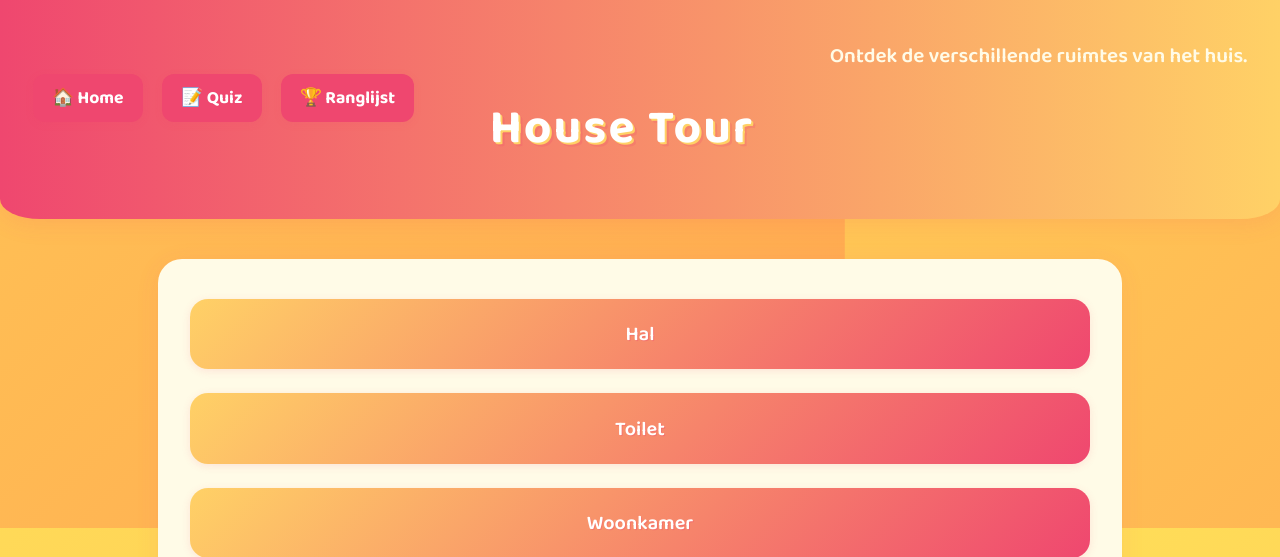
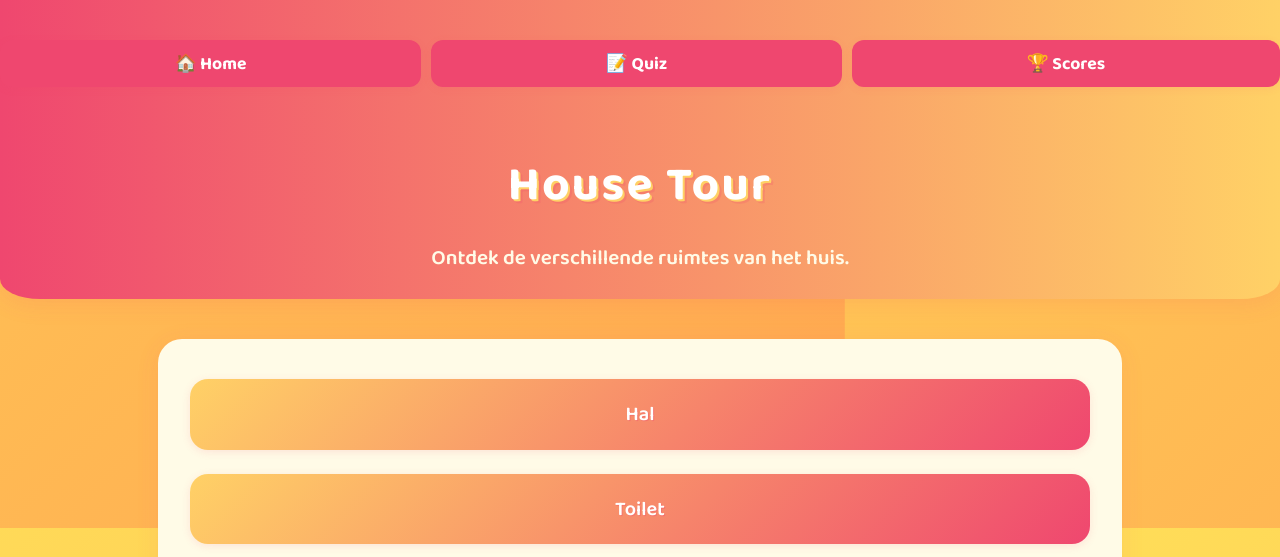
Before and after one commit to stevendejongnl/housetour, a Flask app: page / in a window 1280 px wide. Shown: the top 557 px of the page. Run offline with Flask 3, Linux system fonts and the light colour scheme.

Commit message:
Refactor header structure by removing unnecessary wrapper and simplifying link layout

```diff
--- a/backend/static/style.css
+++ b/backend/static/style.css
@@ -133,15 +133,6 @@ body {
     position: relative;
 }
 
-.header-links {
-    display: flex;
-    gap: 1.2rem;
-    justify-content: center;
-    align-items: center;
-    margin-bottom: 1.2rem;
-    flex-wrap: wrap;
-}
-
 .header-link {
     left: 2rem;
     top: 2rem;
--- a/backend/templates/base.html
+++ b/backend/templates/base.html
@@ -13,13 +13,11 @@
 
 <body>
     <div class="header">
-        <div class="header-links">
-            <a href="/" class="header-link">&#127968; Home</a>
-            <a href="{{ url_for('quiz.start_quiz') }}" class="header-link">📝 Quiz</a>
-            <a href="{{ url_for('quiz.leaderboard') }}" class="header-link">🏆 Ranglijst</a>
-        </div>
-        <h1>{{ title }}</h1>
-        {% if description %}<p>{{ description }}</p>{% endif %}
+        <a href="/" class="header-link" style="grid-area: home;">&#127968; Home</a>
+        <a href="{{ url_for('quiz.start_quiz') }}" class="header-link" style="grid-area: quiz;">📝 Quiz</a>
+        <a href="{{ url_for('quiz.leaderboard') }}" class="header-link" style="grid-area: score;">🏆 Scores</a>
+        <h1 style="grid-area: title;">{{ title }}</h1>
+        {% if description %}<p style="grid-area: sub;">{{ description }}</p>{% endif %}
     </div>
     <div class="container">
         {% block body %}{% endblock %}
```
